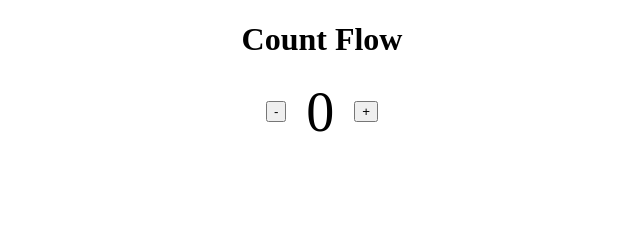
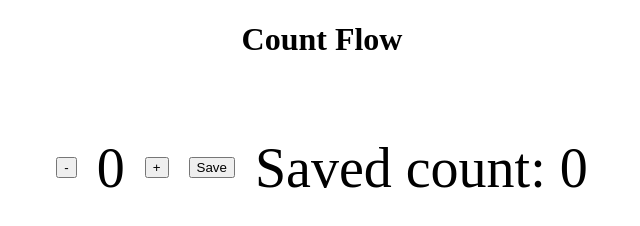
Before and after one commit to joel-elyon-nwamba/flowCount, a plain HTML site: page index.html in a window 1280 px wide. Shown: the whole page, without its empty margins (318-958 px from the left). Drawn offline with Linux system fonts and the light colour scheme.

Commit message:
Saving amount of number updated

```diff
--- a/index.html
+++ b/index.html
@@ -14,6 +14,7 @@
             <button id="btn-minus">-</button>
             <div id="num">0</div>
             <button id="btn-plus">+</button>
+            <button id="save-btn">Save</button>
         </div>
         <script src="js/index.js"></script>
     </body>
--- a/js/index.js
+++ b/js/index.js
@@ -1,7 +1,12 @@
 const btnMinus = document.getElementById("btn-minus");
 const btnPlus = document.getElementById("btn-plus");
 const num = document.getElementById("num");
+const saveBtn = document.getElementById("save-btn");
+const paragraph = document.createElement("p");
 let count = 0;
+const flowContainer = document.querySelector(".flow-container");
+paragraph.classList.add("saved-count");
+flowContainer.appendChild(paragraph);
 
 function increaseCount() {
     count++
@@ -11,12 +16,26 @@ function increaseCount() {
 increaseCount();
 
 function decreaseCount() {
+    if(count >= 1)
     count--;
     num.textContent = count;
 }
 
 decreaseCount();
 
+// Create save button
+
+function saveCount() {
+    let countSum = count;
+    paragraph.textContent = `Saved count: ${countSum}`;
+    num.textContent = 0;
+    count = 0;
+}
+
+saveCount();
+
+saveBtn.addEventListener("click", saveCount);
+
 btnPlus.addEventListener("click", increaseCount);
 
 btnMinus.addEventListener("click", decreaseCount);
```
